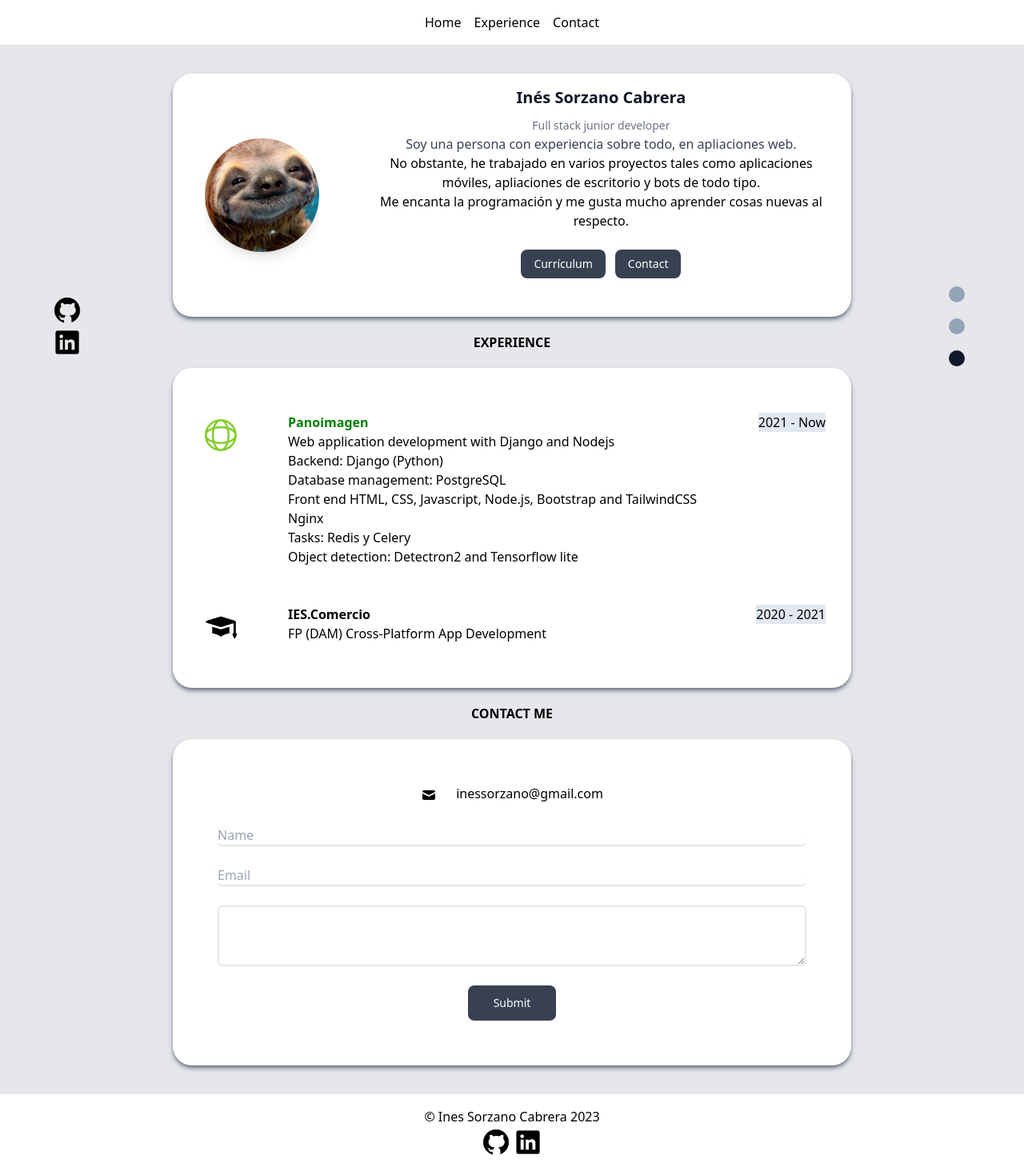
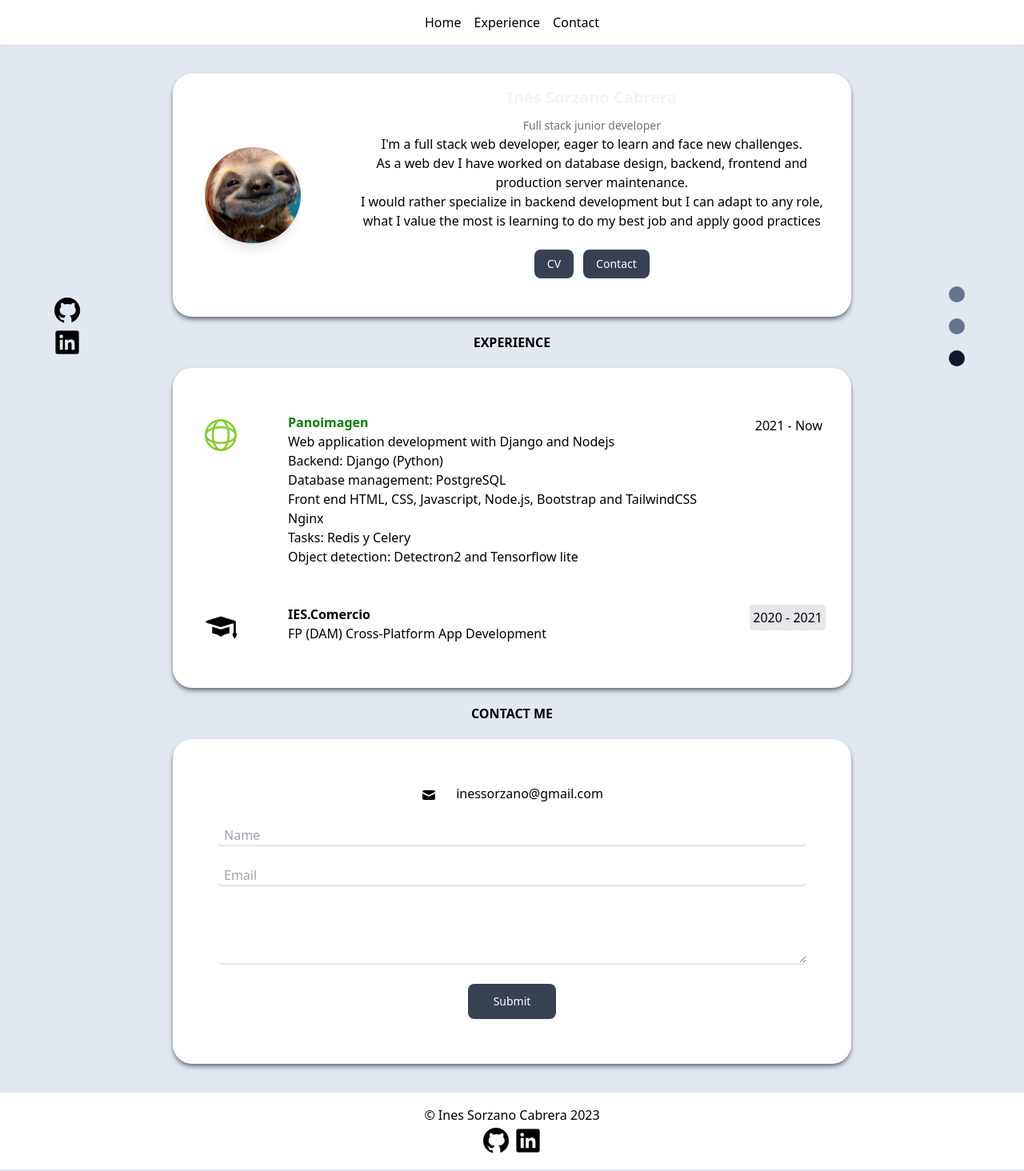
Before and after one commit to InesSorzano/nuxt-portfolio, a Nuxt app: page / in a window 1280 px wide. Shown: the whole page at 80% size. Built offline with nearby package versions, Linux system fonts and the light colour scheme.

Commit message:
Dark mode

```diff
--- a/assets/css/tailwind.css
+++ b/assets/css/tailwind.css
@@ -3,19 +3,22 @@
 @tailwind utilities;
 
 body {
-    @apply bg-gray-200;
+    @apply bg-slate-200 dark:bg-slate-700;
     min-width: 530px;
+
   }
 @layer base {
   html {
-    @apply scroll-smooth;
+    @apply scroll-smooth dark:text-slate-200;
   }
 }
+
 @layer components {
+
     .btn {
-      @apply bg-[#12b488] text-white px-3 py-2 rounded-md text-sm text-white;
+      @apply bg-[#12b488] text-white px-3 py-2 rounded-md text-sm text-white dark:text-white;
     }
     .card {
-        @apply p-3 rounded-md bg-white shadow-md h-full;
+        @apply p-3 rounded-md bg-white shadow-md h-full dark:text-white;
       }
   }
--- a/components/CardBorder.vue
+++ b/components/CardBorder.vue
@@ -1,5 +1,5 @@
 <template>
-    <div class="mx-auto p-8 max-w-sm w-full lg:max-w-full  bg-white rounded-3xl shadow-md shadow-gray-500 my-5" >
+    <div class="mx-auto p-8 max-w-sm w-full lg:max-w-full  bg-white rounded-3xl shadow-md shadow-gray-500 my-5 dark:bg-slate-800 dark:shadow-gray-900" >
         <slot></slot>
     </div>
 </template>
--- a/components/Experience.vue
+++ b/components/Experience.vue
@@ -1,7 +1,7 @@
 <template>
     <br/>
      <div id="">
-        <a  :href="href"  rel="noopener noreferrer" target="_blank"><img :src="src" class="w-10 m-2 float-left relative"></a>
+        <a  :href="href"  rel="noopener noreferrer" target="_blank"><img :src="src" class="w-10 m-2 float-left relative "></a>
         <div class ="ml-28 text-left	">
         <slot name="content"> Fallback Content </slot>
 
--- a/components/Footer.vue
+++ b/components/Footer.vue
@@ -1,14 +1,14 @@
 <template>
     <div>
-        <header class="shadow-sm bg-white ">
-            <nav class="container mx-auto p-4 flex  justify-center">
+        <header class="shadow-sm bg-white dark:bg-slate-800 dark:shadow-gray-900">
+            <nav class="container mx-auto p-4 flex  justify-center ">
                 <ul>
                     <li ><p> © Ines Sorzano Cabrera 2023 </p> </li>
-                    <li class="w-20 flex mx-auto ">
-                        <a href="https://github.com/InesSorzano" rel="noopener noreferrer" target="_blank">
+                    <li class="w-20 flex mx-auto dark:w-26 ">
+                        <a href="https://github.com/InesSorzano" rel="noopener noreferrer" target="_blank" class=" rounded-full dark:m-1 dark:bg-slate-100">
                             <img src="/images/github.png" alt="github logo">
                         </a>
-                        <a href="https://www.linkedin.com/in/in%C3%A9s-sorzano-5a2907208" rel="noopener noreferrer" target="_blank">
+                        <a href="https://www.linkedin.com/in/in%C3%A9s-sorzano-5a2907208" rel="noopener noreferrer" target="_blank" class=" rounded dark:m-1 dark:bg-slate-100">
                             <img src="/images/linkedin.png" alt="linkedin logo">
                         </a>
                     </li>
--- a/components/Nav.vue
+++ b/components/Nav.vue
@@ -1,7 +1,7 @@
 <template>
     <div>
-        <header class="shadow-sm bg-white ">
-            <nav class="container mx-auto p-4 flex  justify-center">
+        <header class="shadow-sm bg-white dark:shadow-gray-900">
+            <nav class="container mx-auto p-4 flex justify-center dark:bg-slate-800  ">
                 <ul class="flex gap-4 ">
                     <li> <NuxtLink to="#index">Home</NuxtLink></li>
                     <li> <NuxtLink to="#experience">Experience</NuxtLink></li>
@@ -16,7 +16,5 @@
     </div>
 </template>
 <style scoped>
-      .router-link-exact-active {
-    color: black;
-  }
+
 </style>
--- a/pages/index.vue
+++ b/pages/index.vue
@@ -3,11 +3,11 @@
   <div class="flex ">
 
     <!-- Redes sociales -->
-    <div class="left-0 h-[calc(100vh-8rem)]  w-10 fixed md:left-16 justify-center flex flex-col items-center">
-      <a href="https://github.com/InesSorzano" rel="noopener noreferrer" target="_blank">
+    <div class="left-0 h-[calc(100vh-8rem)]  w-10  fixed md:left-16 justify-center flex flex-col items-center dark:w-12">
+      <a href="https://github.com/InesSorzano" rel="noopener noreferrer" target="_blank" class="dark:m-2 dark:bg-slate-100 rounded-full ">
          <img src="/images/github.png" alt="github logo">
       </a>
-      <a href="https://www.linkedin.com/in/in%C3%A9s-sorzano-5a2907208" rel="noopener noreferrer" target="_blank">
+      <a href="https://www.linkedin.com/in/in%C3%A9s-sorzano-5a2907208" rel="noopener noreferrer" target="_blank" class="dark:m-2 dark:bg-slate-100 rounded ">
           <img src="/images/linkedin.png" alt="linkedin logo">
       </a>
     </div>
@@ -22,9 +22,9 @@
       <!-- Sobre mí -->
       <div id="about" class="max-h-fit ">
         <!-- Tarjeta -->
-        <div class=" mx-auto max-w-sm w-full lg:max-w-full lg:flex bg-white rounded-3xl shadow-md shadow-gray-500 my-5" >
+        <div class=" mx-auto max-w-sm w-full lg:max-w-full lg:flex bg-white rounded-3xl shadow-md shadow-gray-500 my-5 dark:bg-slate-800 dark:shadow-gray-900" >
           <!-- Imagen de perfil -->
-          <div class=" m-10 h-56 lg:h-auto lg:w-56 flex bg-cover rounded-t lg:rounded-t-none lg:rounded-l text-center overflow-hidden"  title="Woman holding a mug">
+          <div class=" m-10 h-56 lg:h-auto lg:w-56 flex bg-cover rounded-t lg:rounded-t-none lg:rounded-l text-center overflow-hidden"  title="profile pic">
             <div class="relative lg:w-48  m-auto h-100 mx-auto" >
               <img src="/images/profile_pic.jpg" class="w-48  mx-auto rounded-full shadow-lg">
             </div>
@@ -35,26 +35,26 @@
             <div class="mb-8">
               <p class="text-sm text-gray-600 flex items-center">
               </p>
-              <div class="text-gray-900 font-bold text-xl mb-2">
+              <div class="text-gray-100 font-bold text-xl mb-2">
                 Inés Sorzano Cabrera
               </div>
               <span class="text-sm text-gray-500 ">
                 Full stack junior developer
               </span>
 
-              <p class="text-gray-700 text-base">
-                Soy una persona con experiencia sobre todo, en apliaciones web.
+              <p class="text-base">
+                I'm a full stack web developer, eager to learn and face new challenges.
               </p>
               <p>
-                No obstante, he trabajado en varios proyectos tales como aplicaciones móviles, apliaciones de escritorio y bots de todo tipo.
+               As a web dev I have worked on database design, backend, frontend and production server maintenance.
               </p>
-              <p>Me encanta la programación y me gusta mucho aprender cosas nuevas al respecto.</p>
+              <p>I would rather specialize in backend development but I can adapt to any role, what I value the most is learning to do my best job and apply  good practices</p>
 
               <div class=" mt-4 space-x-3 md:mt-6">
                   <a  href="files/cv.pdf" download="cv_inessorzano.pdf"  class="inline-flex items-center px-4 py-2 text-sm font-medium text-center text-white bg-gray-700 rounded-lg hover:bg-gray-900 focus:ring-4 focus:outline-none focus:ring-gray-300  ">
-                    Currículum
+                    CV
                   </a>
-                  <a  class="inline-flex items-center px-4 py-2 text-sm font-medium text-center text-white bg-gray-700 rounded-lg hover:bg-gray-900 focus:ring-4 focus:outline-none focus:ring-gray-500 ">
+                  <a  class="inline-flex items-center px-4 py-2 text-sm font-medium text-center text-white bg-gray-700 rounded-lg hover:bg-gray-900 focus:ring-4 focus:outline-none focus:ring-gray-300  "  >
                     <NuxtLink to="#contact">Contact</NuxtLink>
                   </a>
               </div>
@@ -71,7 +71,7 @@
         <CardBorder>
           <Experience src="/images/panoi.jpg">
             <template #content>
-              <p class="float-right bg-slate-200	"> 2021 - Now</p>
+              <p class="float-right rounded p-1 dark:bg-slate-600 dark:shadow-inner dark:shadow-slate-700"> 2021 - Now</p>
               <p><b style="color: green;"> Panoimagen </b></p>
               <p>Web application development with Django and Nodejs </p>
               <p>Backend: Django (Python)</p>
@@ -85,7 +85,7 @@
 
           <Experience src="/images/studies.png">
             <template #content>
-              <p class="float-right bg-slate-200	"> 2020 - 2021</p>
+              <p class="float-right bg-gray-200 rounded p-1 dark:bg-slate-600 dark:shadow-inner dark:shadow-slate-700"> 2020 - 2021</p>
               <p><strong>  IES.Comercio</strong>  </p>
               <p>FP (DAM) Cross-Platform App Development</p>
             </template>
@@ -109,13 +109,13 @@
                     <a href="mailto:inessorzano@gmail.com" class="mb-1">inessorzano@gmail.com</a>
                   </p>
                   <label class="block">
-                    <input type="text" placeholder="Name"  name="name" id="name" required class="block w-full rounded-md shadow-sm focus:ring focus:ring-opacity-75 focus:ring-violet-400 border-b-2 border-gray-200">
+                    <input type="text" placeholder="Name"  name="name" id="name" required class="px-2 outline-none block w-full rounded-md shadow-sm focus:ring focus:ring-opacity-75 focus:ring-slate-900 border-b-2 border-gray-200 dark:bg-slate-600 dark:shadow-inner dark:shadow-slate.700">
                   </label>
                   <label class="block">
-                    <input type="email" placeholder="Email" name="email" id="email" required class="block w-full rounded-md shadow-sm focus:ring focus:ring-opacity-75 focus:ring-violet-400 border-b-2 border-gray-200 ">
+                    <input type="email" placeholder="Email" name="email" id="email" required class="px-2 outline-none block w-full rounded-md shadow-sm focus:ring focus:ring-opacity-75 focus:ring-slate-900 border-b-2 border-gray-200 dark:bg-slate-600 dark:shadow-inner dark:shadow-slate.700">
                   </label>
                   <label class="block  ">
-                    <textarea rows="3" id="message" v-model="message" name="message" required class="block w-full rounded-md focus:ring focus:ring-opacity-75 focus:ring-violet-400 border-2 border-gray-200"></textarea>
+                    <textarea rows="3" id="message" v-model="message" name="message" required class="px-2 outline-none block w-full rounded-md shadow-sm focus:ring focus:ring-opacity-75 focus:ring-slate-900 border-b-2 border-gray-200 dark:bg-slate-600 dark:shadow-inner dark:shadow-slate.700"></textarea>
                   </label>
                   <!-- HIDDEN SPINNER -->
 
@@ -141,13 +141,13 @@
     <div class=" h-[calc(100vh-8rem)]  w-10 fixed right-0 md:right-16 justify-center flex items-center ">
       <ul>
         <li >
-          <NuxtLink to="#about" :class="currentAnchor === 'about' ? 'bg-slate-900' : 'bg-slate-400'"  @click="handleAnchorClick" class=" m-5 w-5 h-5 rounded-full flex justify-center"></NuxtLink>
+          <NuxtLink to="#about" :class="currentAnchor === 'about' ? 'bg-slate-900 dark:bg-slate-100' : 'bg-slate-500'"  @click="handleAnchorClick" class=" m-5 w-5 h-5 rounded-full flex justify-center"></NuxtLink>
         </li>
         <li >
-          <NuxtLink to="#experience" :class="currentAnchor === 'experience' ? 'bg-slate-900' : 'bg-slate-400'" class="bg-slate-400 m-5 w-5 h-5 rounded-full flex justify-center"> </NuxtLink>
+          <NuxtLink to="#experience" :class="currentAnchor === 'experience' ? 'bg-slate-900 dark:bg-white' : 'bg-slate-500'" class="bg-slate-400 m-5 w-5 h-5 rounded-full flex justify-center"> </NuxtLink>
         </li>
         <li>
-          <NuxtLink to="#contact"  :class="currentAnchor === 'contact' ? 'bg-slate-900' : 'bg-slate-400'" class="bg-slate-400 m-5 w-5 h-5 rounded-full flex justify-center"> </NuxtLink>
+          <NuxtLink to="#contact"  :class="currentAnchor === 'contact' ? 'bg-slate-900 dark:bg-white' : 'bg-slate-500'" class="bg-slate-400 m-5 w-5 h-5 rounded-full flex justify-center"> </NuxtLink>
         </li>
       </ul>
     </div>
```
